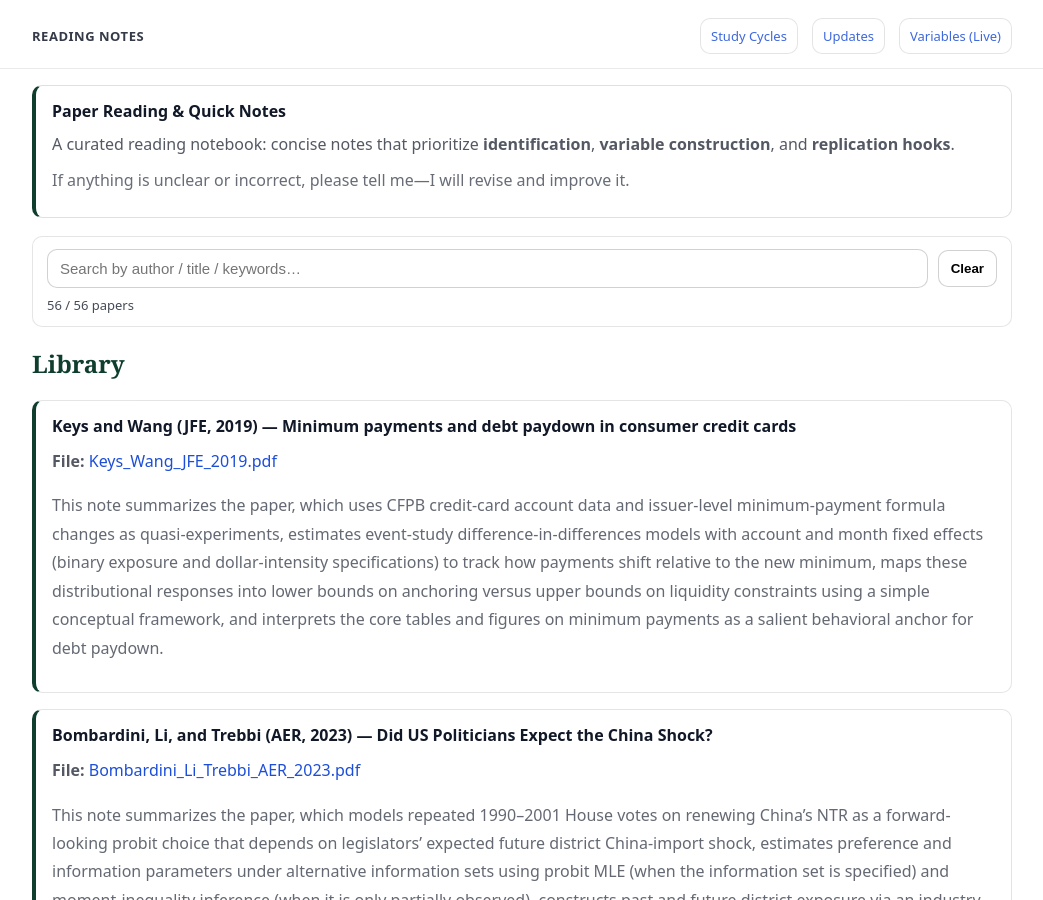
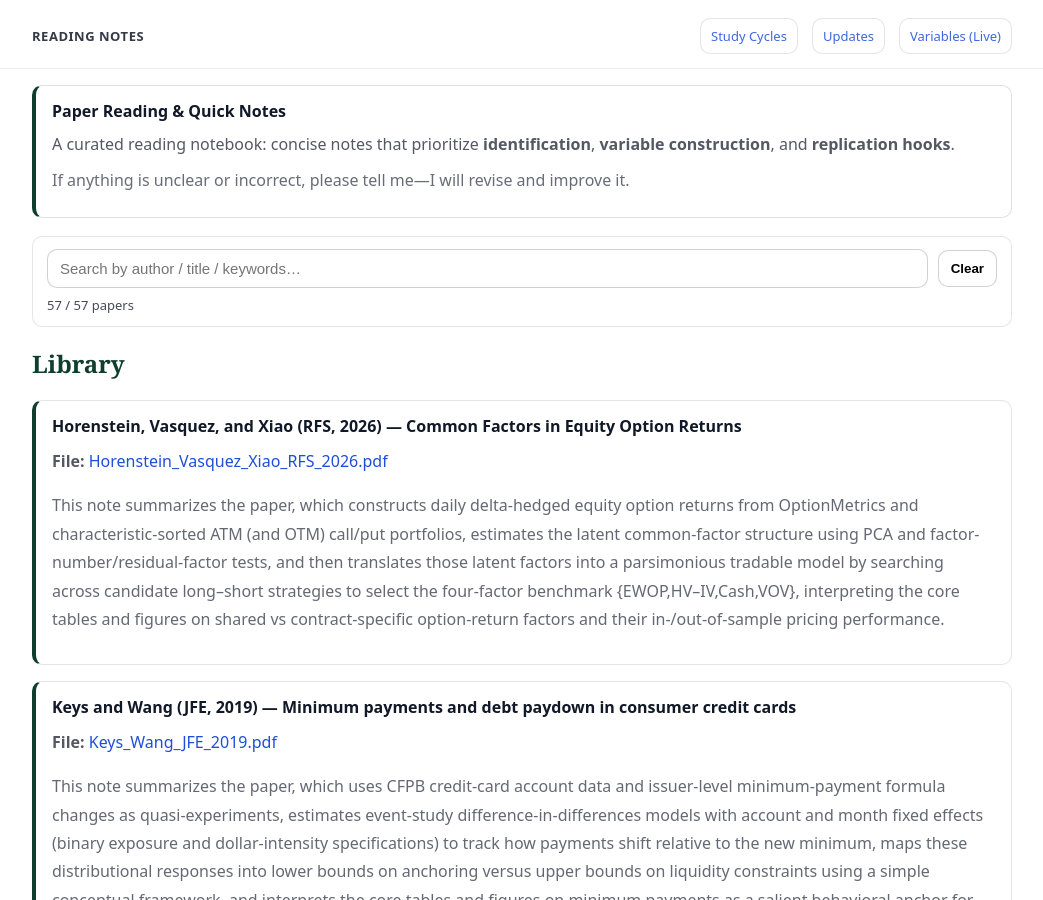
Before and after one commit to yaxinzn/study-archive, a Jekyll site: the page built from reading/index.md, in a window 1280 px wide and 900 px high. Shown: the whole window, without its empty margins (118-1161 px from the left). Built offline with Jekyll 4.4.1, drawn with Linux system fonts in a browser that asks for light colours.

Commit message:
Reading: add/update Horenstein_Vasquez_Xiao_RFS_2026.pdf

```diff
--- a/_data/reading.yml
+++ b/_data/reading.yml
@@ -1,3 +1,7 @@
+- title: "Horenstein, Vasquez, and Xiao (RFS, 2026) — Common Factors in Equity Option Returns"
+  file: "Horenstein_Vasquez_Xiao_RFS_2026.pdf"
+  desc: "This note summarizes the paper, which constructs daily delta-hedged equity option returns from OptionMetrics and characteristic-sorted ATM (and OTM) call/put portfolios, estimates the latent common-factor structure using PCA and factor-number/residual-factor tests, and then translates those latent factors into a parsimonious tradable model by searching across candidate long–short strategies to select the four-factor benchmark {EWOP,HV–IV,Cash,VOV}, interpreting the core tables and figures on shared vs contract-specific option-return factors and their in-/out-of-sample pricing performance."
+
 - title: "Keys and Wang (JFE, 2019) — Minimum payments and debt paydown in consumer credit cards"
   file: "Keys_Wang_JFE_2019.pdf"
   desc: "This note summarizes the paper, which uses CFPB credit-card account data and issuer-level minimum-payment formula changes as quasi-experiments, estimates event-study difference-in-differences models with account and month fixed effects (binary exposure and dollar-intensity specifications) to track how payments shift relative to the new minimum, maps these distributional responses into lower bounds on anchoring versus upper bounds on liquidity constraints using a simple conceptual framework, and interprets the core tables and figures on minimum payments as a salient behavioral anchor for debt paydown."
```
Also changed, not shown: 1 other file.
